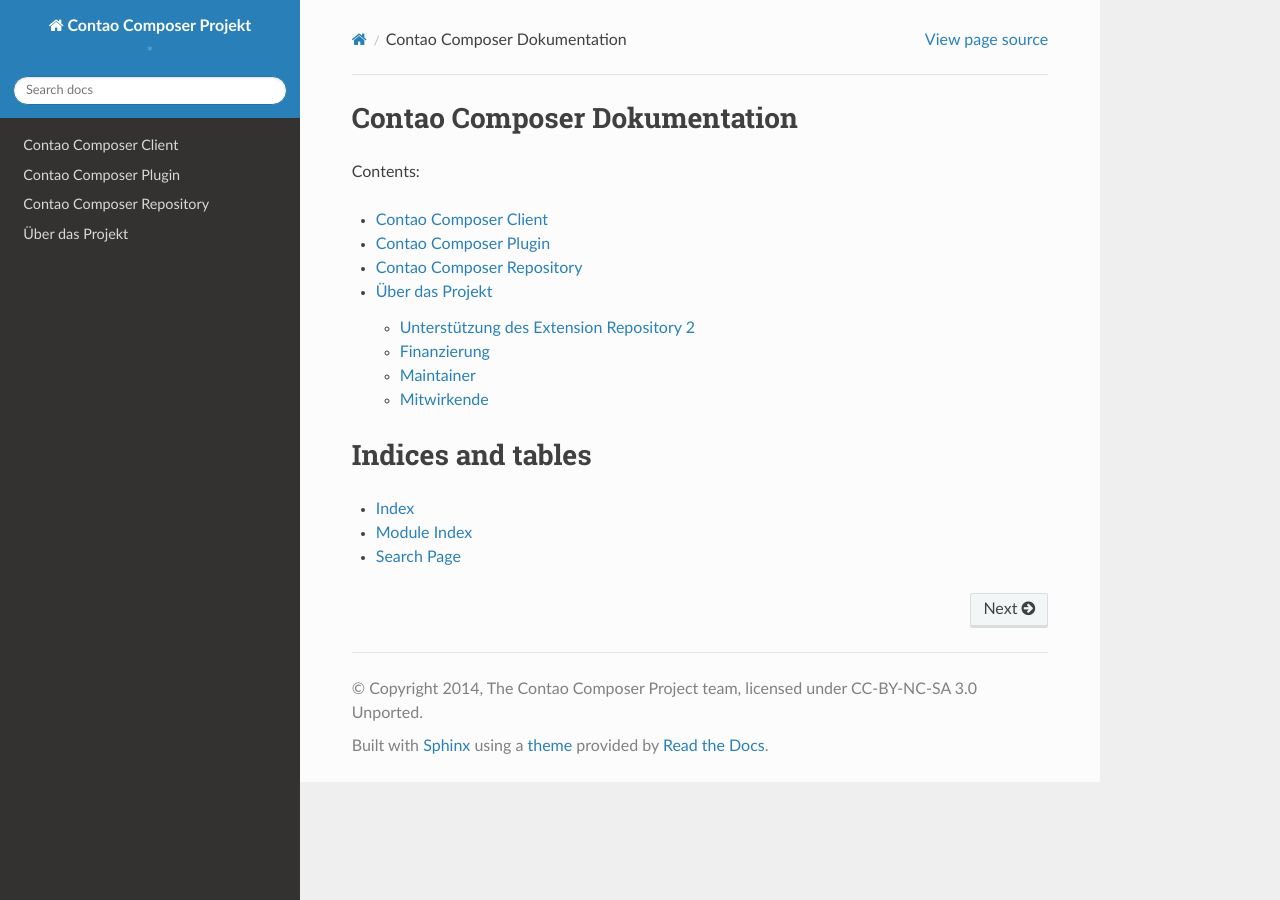
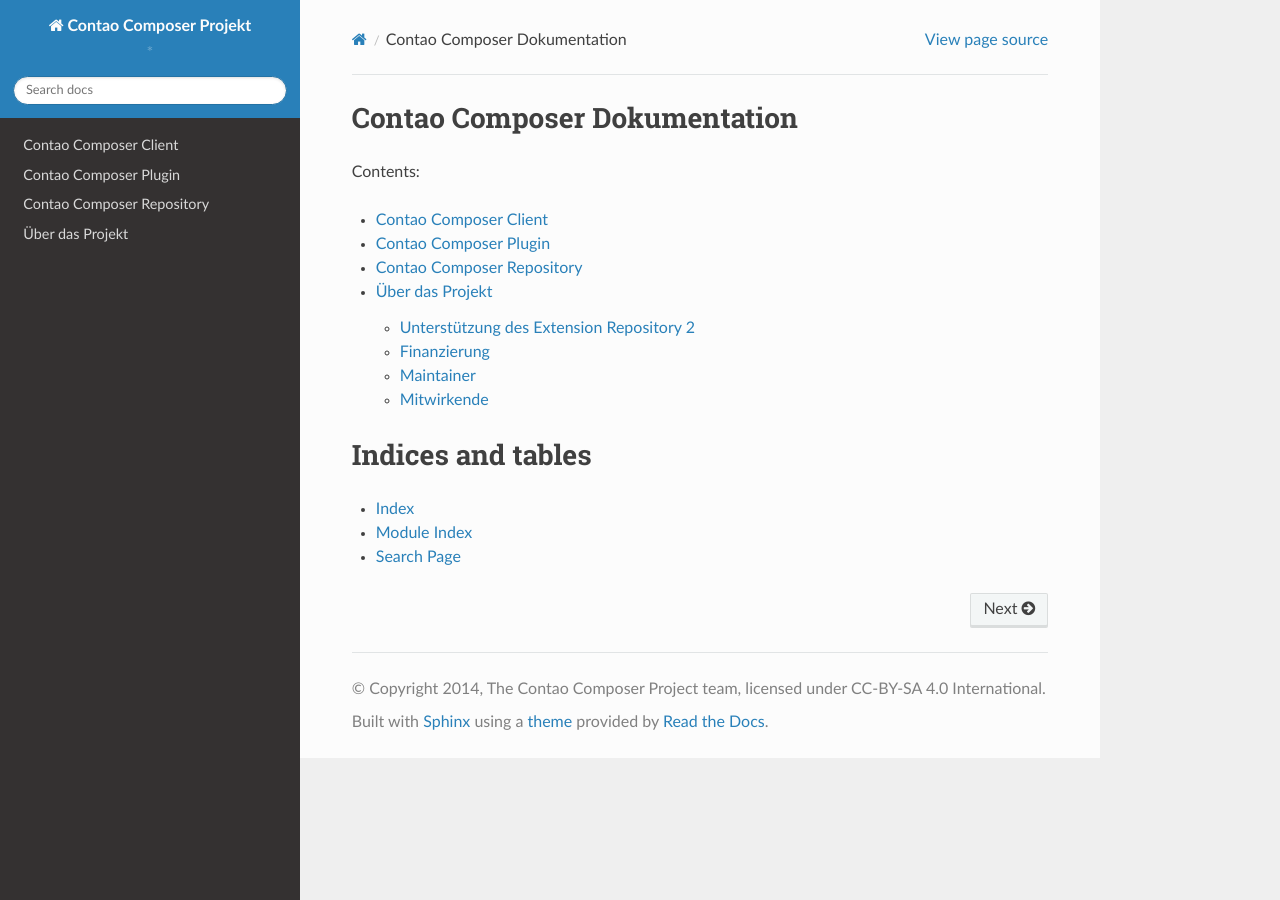
Before and after one commit to contao-community-alliance/composer-docs-de, a Sphinx documentation site: the page built from docs/index.rst, in a window 1280 px wide. Built offline with Sphinx 7.4.7 and the Read the Docs theme 2.0.0, drawn with Linux system fonts in a browser that asks for light colours.

Commit message:
Switch documentation to CC-BY-SA 4.0 International license.

```diff
--- a/docs/conf.py
+++ b/docs/conf.py
@@ -49,7 +49,7 @@
 
 # General information about the project.
 project = u'Contao Composer Projekt'
-copyright = u'2014, The Contao Composer Project team, licensed under CC-BY-NC-SA 3.0 Unported'
+copyright = u'2014, The Contao Composer Project team, licensed under CC-BY-SA 4.0 International'
 
 # The version info for the project you're documenting, acts as replacement for
 # |version| and |release|, also used in various other places throughout the
@@ -207,7 +207,7 @@
 #  author, documentclass [howto, manual, or own class]).
 latex_documents = [
   ('index', 'ContaoComposerProjekt.tex', u'Contao Composer Projekt Documentation',
-   u'The Contao Composer Project team, licensed under CC-BY-NC-SA 3.0 Unported', 'manual'),
+   u'The Contao Composer Project team, licensed under CC-BY-SA 4.0 International', 'manual'),
 ]
 
 # The name of an image file (relative to this directory) to place at the top of
@@ -237,7 +237,7 @@
 # (source start file, name, description, authors, manual section).
 man_pages = [
     ('index', 'contaocomposerprojekt', u'Contao Composer Projekt Documentation',
-     [u'The Contao Composer Project team, licensed under CC-BY-NC-SA 3.0 Unported'], 1)
+     [u'The Contao Composer Project team, licensed under CC-BY-SA 4.0 International'], 1)
 ]
 
 # If true, show URL addresses after external links.
@@ -251,7 +251,7 @@
 #  dir menu entry, description, category)
 texinfo_documents = [
   ('index', 'ContaoComposerProjekt', u'Contao Composer Projekt Documentation',
-   u'The Contao Composer Project team, licensed under CC-BY-NC-SA 3.0 Unported', 'ContaoComposerProjekt', 'One line description of projekt.',
+   u'The Contao Composer Project team, licensed under CC-BY-SA 4.0 International', 'ContaoComposerProjekt', 'One line description of projekt.',
    'Miscellaneous'),
 ]
 
@@ -272,9 +272,9 @@
 
 # Bibliographic Dublin Core info.
 epub_title = u'Contao Composer Projekt'
-epub_author = u'The Contao Composer Project team, licensed under CC-BY-NC-SA 3.0 Unported'
-epub_publisher = u'The Contao Composer Project team, licensed under CC-BY-NC-SA 3.0 Unported'
-epub_copyright = u'2014, The Contao Composer Project team, licensed under CC-BY-NC-SA 3.0 Unported'
+epub_author = u'The Contao Composer Project team, licensed under CC-BY-SA 4.0 International'
+epub_publisher = u'The Contao Composer Project team, licensed under CC-BY-SA 4.0 International'
+epub_copyright = u'2014, The Contao Composer Project team, licensed under CC-BY-SA 4.0 International'
 
 # The basename for the epub file. It defaults to the project name.
 #epub_basename = u'Contao Composer Projekt'
```
